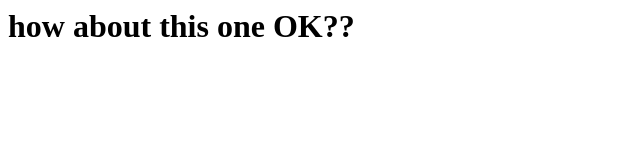
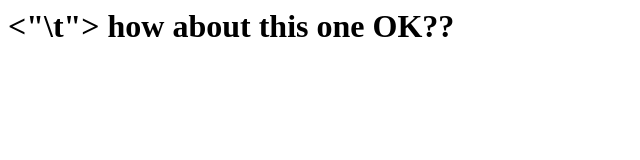
Before and after one commit to Hanurohan/hanurohan-website, a plain HTML site: page index.html in a window 1280 px wide. Shown: the whole page, without its empty margins (0-640 px from the left). Drawn offline with Linux system fonts and the light colour scheme.

Commit message:
Update index.html

```diff
--- a/index.html
+++ b/index.html
@@ -1,9 +1,9 @@
 <html></html>
 <head>
     <title>
-        how about this one OK?? </title>
+        <"\t">  how about this one OK?? </title>
 </head>
 <body>
-    <h1>how about this one OK?? </h1></h1>
+    <h1><"\t">  how about this one OK?? </h1></h1>
 </body>
 </html>
```
